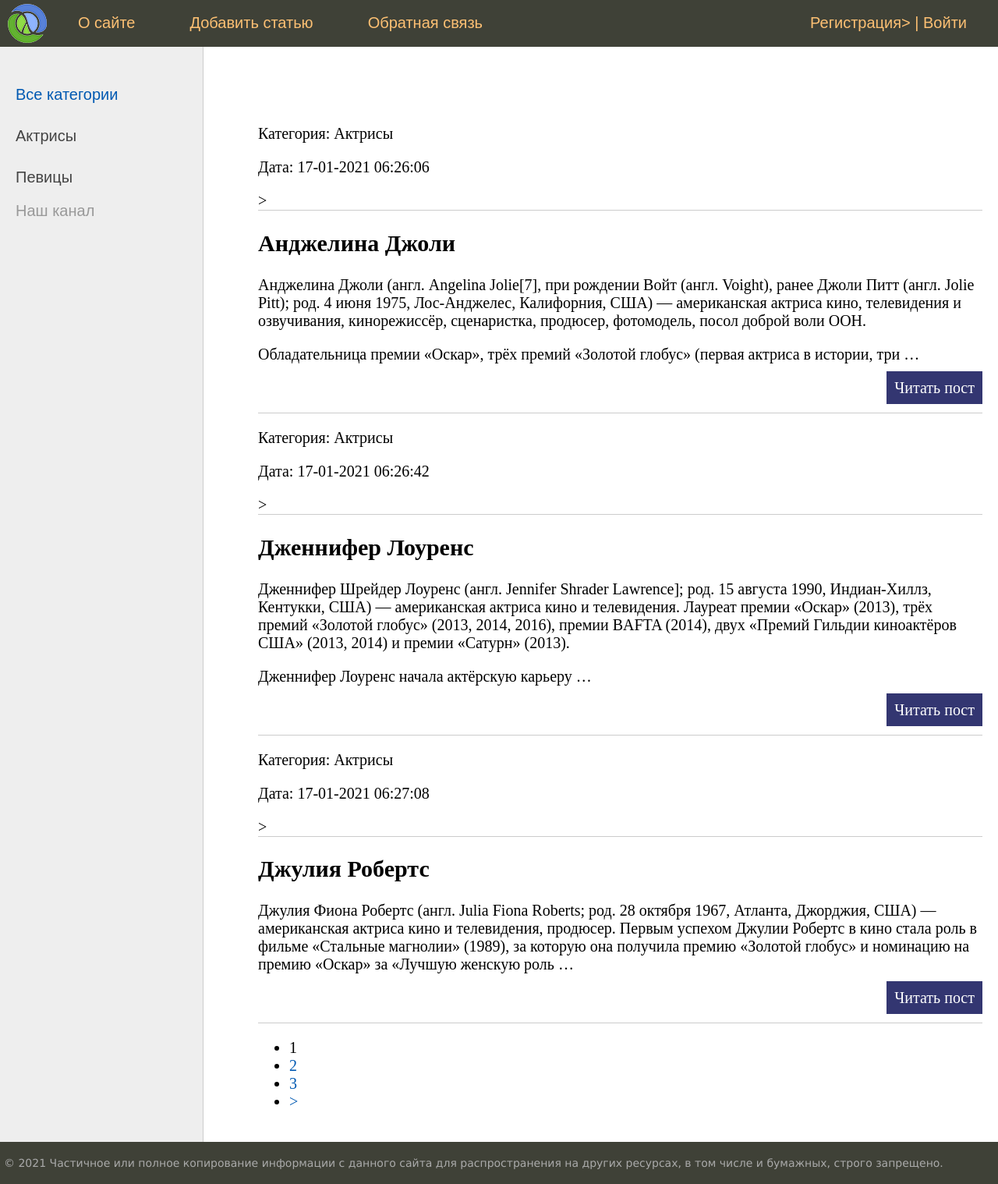
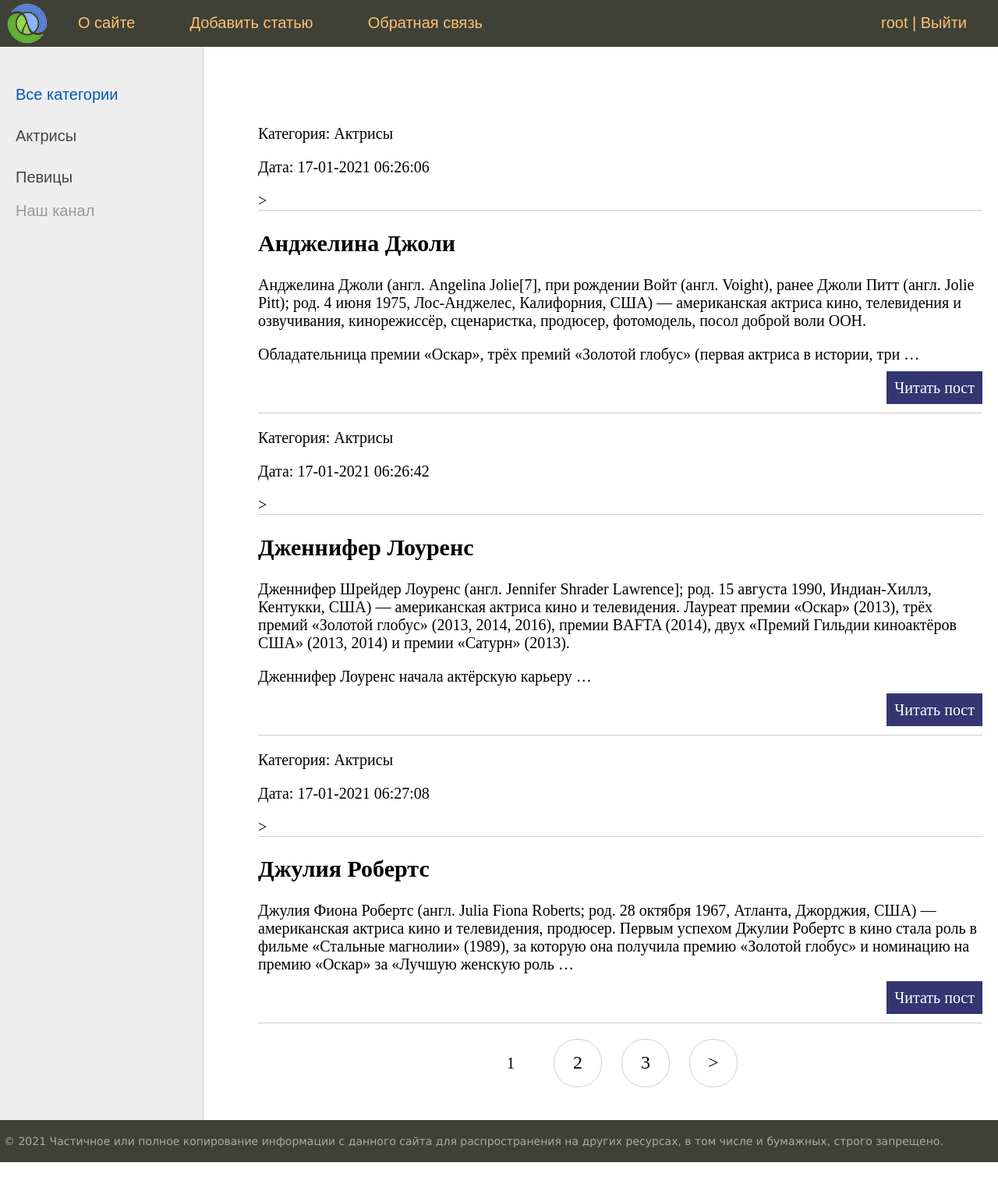
Before and after one commit to AseevAlexandr/pet_project, a Django app: page / in a window 1280 px wide. Shown: the whole page at 78% size. After the commit the page ends 1490 px from the top, so only its background shows below. Run offline with Django 5.2, Linux system fonts and the light colour scheme; a user stored in the database is signed in; data comes from the database, SQL or seed files in the repository; both versions use the stored data as it was after the commit.

Commit message:
20 video

```diff
--- a/coolsite/women/static/women/css/styles.css
+++ b/coolsite/women/static/women/css/styles.css
@@ -44,7 +44,7 @@ p.link-read-post a {
 div.article-panel {
     background: #eee;
     padding: 5px 10px 5px 10px;
-    box-sizing: border-box;
+    box-sizing border-box;
     overflow: hidden;
     color: #555;
 }
@@ -390,3 +390,41 @@ ul.lang-list li a:hover {color: #fdc073;}
     min-width: 200px;
     font-size: 16px;
 }
+
+.list-pages {
+	text-align: center;
+	margin: 0 0 20px 0;
+}
+.list-pages ul {
+	margin: 20px 0 0 0;
+	padding: 0;
+	list-style: none;
+}
+.list-pages ul li {
+	display: inline-block;
+	margin: 0 20px 0 0;
+}
+.list-pages a {
+	color: #000;
+	font-size: 24px;
+	text-decoration: none;
+}
+.list-pages .page-num, .page-num-selected {
+	display: inline-block;
+	width: 60px;
+	height: 44px;
+	padding: 16px 0 0 0;
+	border: 1px solid #d0d0d0;
+	border-radius: 30px;
+}
+.list-pages .page-num:hover {
+	box-shadow: 3px 3px 1px #d0d0d0;
+}
+.list-pages .page-num-selected {
+	border: none;
+	color: #000;
+	font-size: 20px;
+}
+.list-pages .page-num-selected:hover {
+	box-shadow: none;
+}
--- a/coolsite/women/templates/women/base.html
+++ b/coolsite/women/templates/women/base.html
@@ -1,6 +1,5 @@
 {% load static %}
 {% load women_tags %}
-
 <!DOCTYPE html>
 <html>
 <head>
@@ -20,8 +19,8 @@
 {% for m in menu %}
 			<li><a href="{% url m.url_name %}">{{m.title}}</a></li>
 {% endfor %}
-				{% if requests.user.is_authenticated %}
-				<li class="last"> {{user.username}} | <a href="{% url 'logout' %}">Выйти</a> </li>
+				{% if request.user.is_authenticated %}
+				<li class="last"> {{user.username}} | <a href="{% url 'logout' %}">Выйти</a></li>
 				{% else %}
 				<li class="last"><a href="{% url 'register' %}">Регистрация</a>> | <a href="{% url 'login' %}">Войти</a></li>
 				{% endif %}
--- a/coolsite/women/urls.py
+++ b/coolsite/women/urls.py
@@ -12,7 +12,7 @@ urlpatterns = [
     path('addpage', AddPage.as_view(), name='addpage'),
     path('contact', contact, name='contact'),
     path('login', LoginUser.as_view(), name='login'),
-    path('logout', LogoutUser, name='logout'),
+    path('logout', logout_user, name='logout'),
     path('register', RegisterUser.as_view(), name='register'),
     path('post/<slug:post_slug>/', ShowPost.as_view(), name='post'),
     path('category/<slug:cat_slug>/', WomenCategory.as_view(), name='category')
--- a/coolsite/women/views.py
+++ b/coolsite/women/views.py
@@ -31,13 +31,13 @@ class WomenHome(DataMixin, ListView):
         return Women.objects.filter(is_published = True)
 
 
-def about(requests):
+def about(request):
     contact_list = Women.objects.all()
     paginator = Paginator(contact_list,3)
 
-    page_number = requests.GET.get('page')
+    page_number = request.GET.get('page')
     page_obj = paginator.get_page(page_number)
-    return render(requests, 'women/about.html', {'page_obj': page_obj, 'menu': menu, 'title': 'О сайте'})
+    return render(request, 'women/about.html', {'page_obj': page_obj, 'menu': menu, 'title': 'О сайте'})
 
 
 class AddPage(LoginRequiredMixin, DataMixin, CreateView):
@@ -111,7 +111,7 @@ class RegisterUser(DataMixin, CreateView):
 
     def form_valid(self, form):
         user = form.save()
-        login(self.requests, user)
+        login(self.request, user)
         return redirect('home')
 
 
@@ -119,17 +119,15 @@ class LoginUser(DataMixin, LoginView):
     form_class = LoginUserForm
     template_name = 'women/login.html'
 
-
     def get_context_data(self, *, object_list=None, **kwargs):
         context = super().get_context_data(**kwargs)
         c_def = self.get_user_context(title='Авторизация')
         return dict(list(context.items()) + list(c_def.items()))
 
-
     def get_success_url(self):
         return reverse_lazy('home')
 
 
-def LogoutUser(requests):
-    logout(requests)
+def logout_user(request):
+    logout(request)
     return redirect('login')
```
Also changed, not shown: coolsite/women/templates/women/login.html (+6 -1 lines), coolsite/db.sqlite3.
